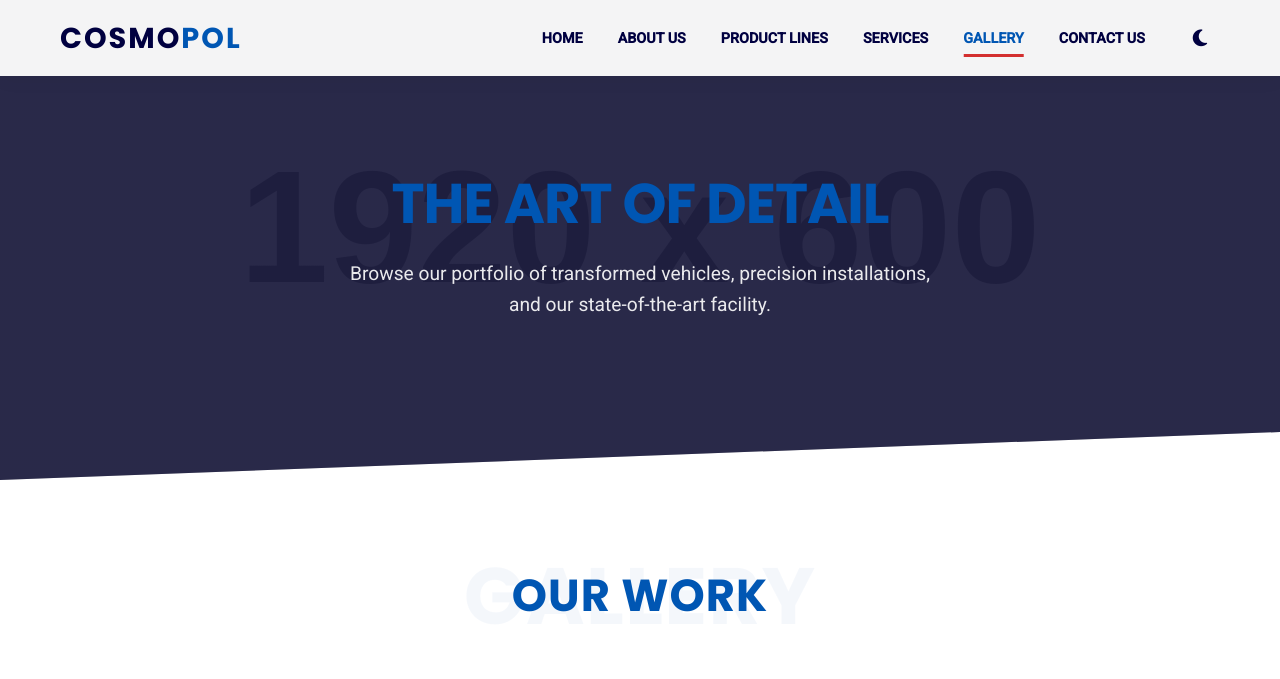
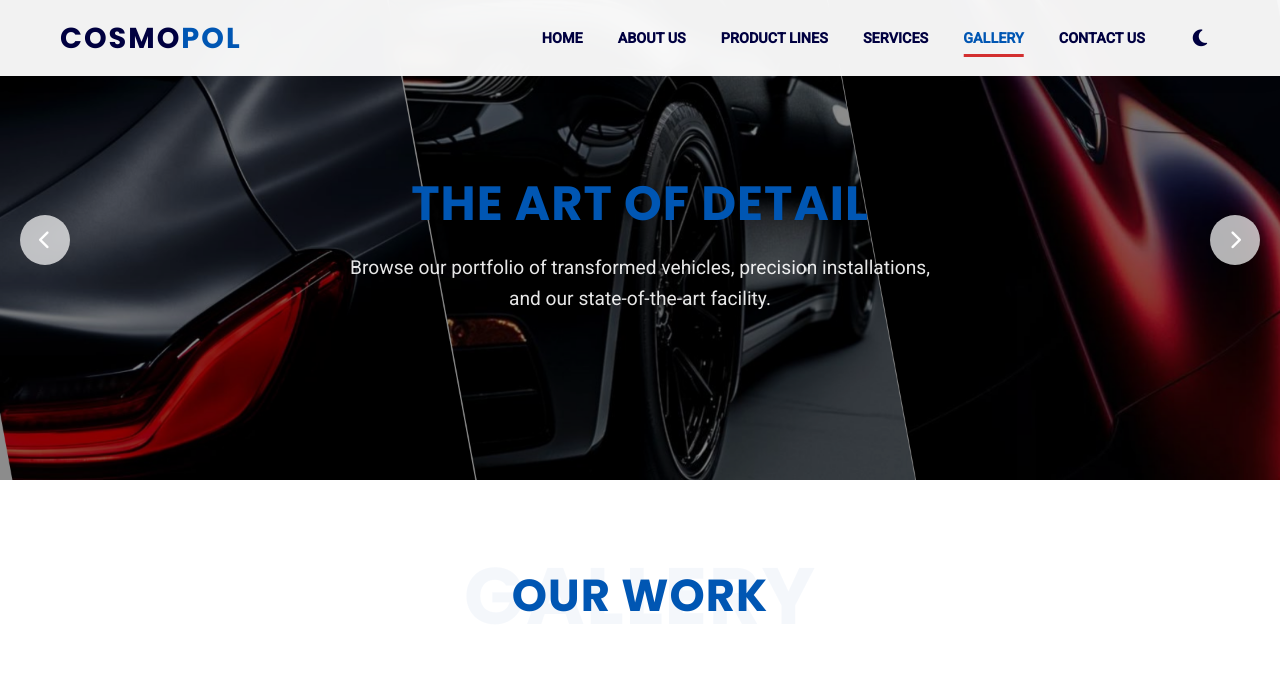
Before and after one commit to Sharmaine2005/COSMOPOL, a PHP site: page /gallery.html in a window 1280 px wide. Shown: the top 679 px of the page. Run offline with PHP 8.4, Linux system fonts and the light colour scheme; grey boxes labelled with a size stand in for pictures from a placeholder-image service; some libraries are stand-ins or nearby versions.

Commit message:
Gallery-AddImages

```diff
--- a/gallery.html
+++ b/gallery.html
@@ -11,12 +11,28 @@
 <body>
     <div id="header-placeholder"></div>
 
-    <section class="page-header">
-        <div class="container">
-            <h1>The Art of Detail</h1>
-            <p style="font-size: 1.2rem; opacity: 0.9; max-width: 600px; margin: 0 auto;">Browse our portfolio of transformed vehicles, precision installations, and our state-of-the-art facility.</p>
-        </div>
-    </section>
+  <!-- HERO SLIDESHOW BACKGROUND FOR GALLERY -->
+<section id="gallery" class="gallery-slider-section" style="height: 60vh;">
+    <div class="slider-container">
+        <div class="slide-bg active" style="background-image: url('assets/gallery-slider.png');"></div>
+        <div class="slide-bg" style="background-image: url('assets/gallery-slider2.jpg');"></div>
+        <div class="slide-bg" style="background-image: url('assets/gallery-slider3.jpg');"></div>
+        <div class="slide-bg" style="background-image: url('assets/gallery-slider4.jpg');"></div>
+        <div class="slide-bg" style="background-image: url('assets/gallery-slider5.jpg');"></div>
+    </div>
+
+    <div class="hero-overlay"></div>
+
+    <div class="gallery-overlay container">
+        <h1>The Art of Detail</h1>
+        <p style="font-size: 1.2rem; opacity: 0.9; max-width: 600px; margin: 0 auto;">
+            Browse our portfolio of transformed vehicles, precision installations, and our state-of-the-art facility.
+        </p>
+    </div>
+
+    <button class="slider-arrow prev-slide"><i class="fas fa-chevron-left"></i></button>
+    <button class="slider-arrow next-slide"><i class="fas fa-chevron-right"></i></button>
+</section>
 
     <section class="section-padding">
         <div class="container">
--- a/style.css
+++ b/style.css
@@ -346,6 +346,94 @@ details[open] { background: var(--bg-light); }
 .arrow.left { left: -20px; } .arrow.right { right: -20px; }
 .arrow.hidden { opacity: 0; pointer-events: none; }
 
+.gallery-slider-section {
+    position: relative;
+    width: 100%;
+    height: 60vh;
+    overflow: hidden;
+}
+
+.gallery-slider-section .slider-container {
+    position: absolute;
+    top: 0;
+    left: 0;
+    width: 100%;
+    height: 100%;
+}
+
+.gallery-slider-section .slide-bg {
+    position: absolute;
+    top: 0;
+    left: 0;
+    width: 100%;
+    height: 100%;
+    background-size: cover;
+    background-position: center;
+    opacity: 0;
+    transition: opacity 1.2s ease-in-out;
+}
+
+.gallery-slider-section .slide-bg.active {
+    opacity: 1;
+}
+
+.gallery-slider-section .hero-overlay {
+    position: absolute;
+    top: 0;
+    left: 0;
+    width: 100%;
+    height: 100%;
+    background: rgba(0, 0, 0, 0.45);
+    z-index: 2;
+}
+
+.gallery-overlay {
+    position: absolute;
+    top: 50%;
+    left: 50%;
+    transform: translate(-50%, -50%);
+    text-align: center;
+    z-index: 3;
+    color: #fff;
+    width: 100%;
+}
+
+.gallery-overlay h1 {
+    font-size: 3rem;
+    font-weight: 700;
+    margin-bottom: 10px;
+}
+
+.gallery-overlay p {
+    font-size: 1.1rem;
+    opacity: 0.9;
+}
+
+.gallery-slider-section .slider-arrow {
+    position: absolute;
+    top: 50%;
+    transform: translateY(-50%);
+    background: rgba(255, 255, 255, 0.7);
+    border: none;
+    padding: 12px 16px;
+    cursor: pointer;
+    font-size: 1.2rem;
+    border-radius: 50%;
+    z-index: 4;
+    transition: background 0.3s ease;
+}
+
+.gallery-slider-section .slider-arrow:hover {
+    background: rgba(255, 255, 255, 1);
+}
+
+.gallery-slider-section .prev-slide {
+    left: 20px;
+}
+
+.gallery-slider-section .next-slide {
+    right: 20px;
+}
 
 /* ==========================================================================
    6. CONTACT PAGE STYLES (contact.html)
```
Also changed, not shown: assets/gallery-slider.png (added), assets/gallery-slider2.jpg (added), assets/gallery-slider3.jpg (added), assets/gallery-slider4.jpg (added), assets/gallery-slider5.jpg (added).
